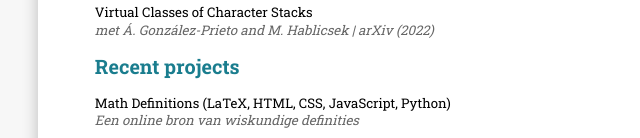
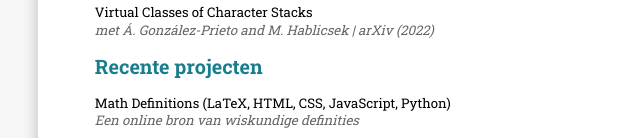
Before and after one commit to jessetvogel/jessetvogel.github.io, a plain HTML site: page cv-nl.html in a window 1280 px wide. Shown: the part 662-800 px from the top of the page, 205-845 px from the left. Drawn offline with Linux system fonts and the light colour scheme.

Commit message:
CV-NL update

```diff
--- a/cv-nl.html
+++ b/cv-nl.html
@@ -244,7 +244,7 @@
             <span class="comment">met Á. González-Prieto and M. Hablicsek | arXiv (2022)</span>
         </div>
 
-        <h2>Recent projects</h2>
+        <h2>Recente projecten</h2>
 
         <div class="project">
             <span class="title"><a href="https://jessetvogel.nl/math-definitions" target="_blank">Math Definitions (LaTeX, HTML, CSS, JavaScript, Python)</a></span>
```
